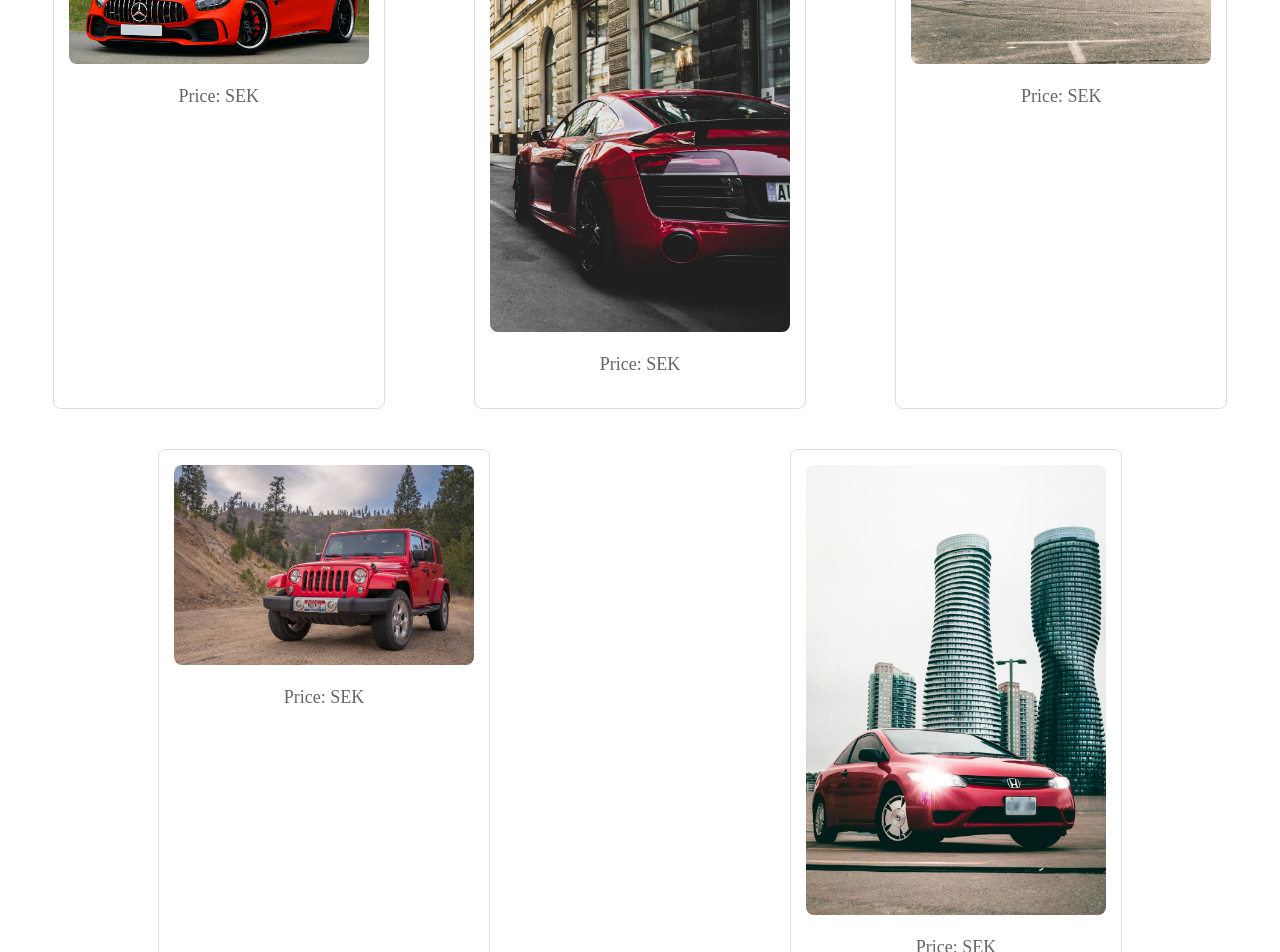
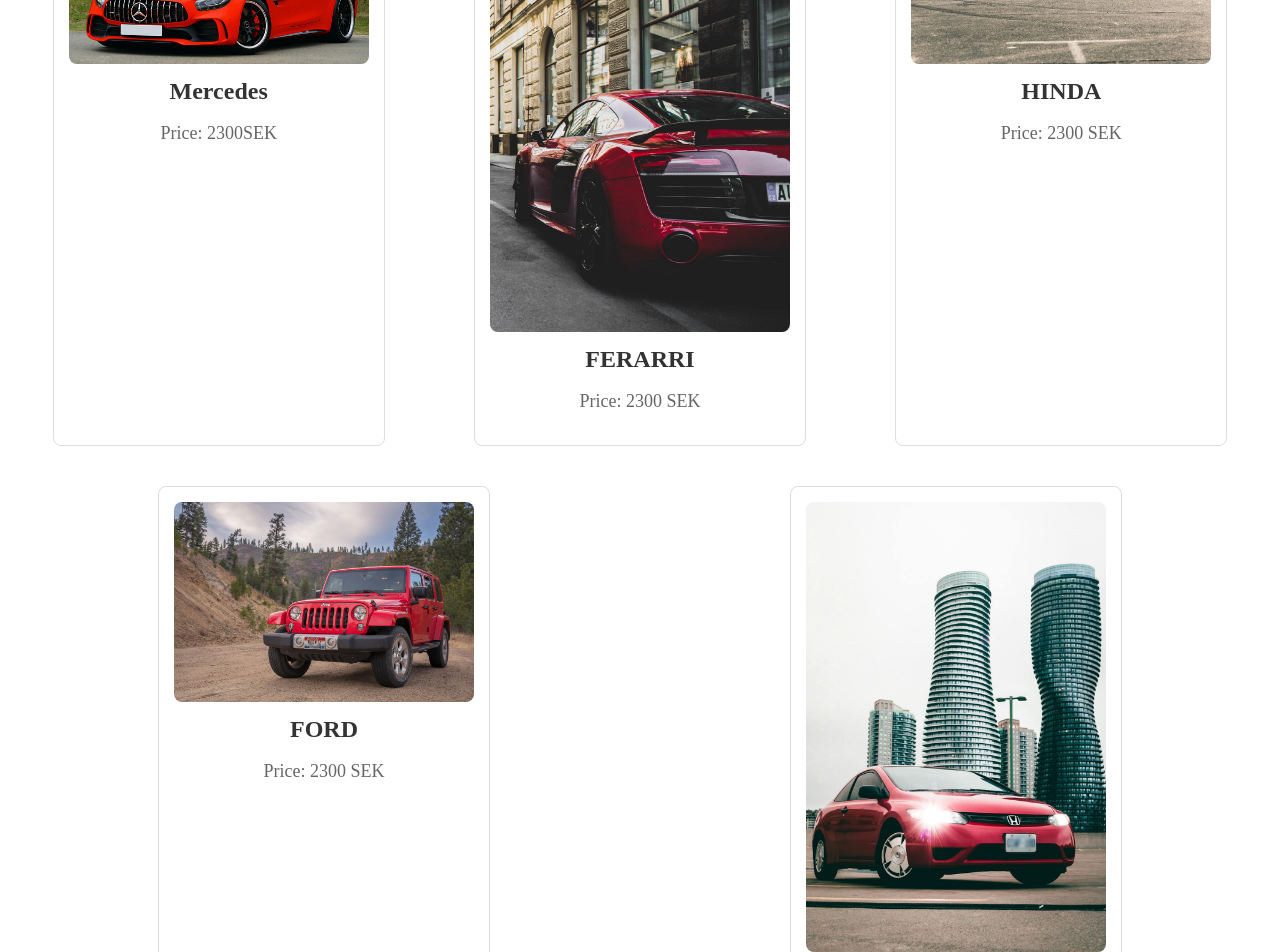
Before and after one commit to yousseforabi/react-1, a React (Vite) app: page / in a window 1280 px wide. Shown: the part 180-1132 px from the top of the page. Built offline with nearby package versions, Linux system fonts and the light colour scheme.

Commit message:
daownloading package jason and creating folder for pages

```diff
--- a/package.json
+++ b/package.json
@@ -11,7 +11,8 @@
   },
   "dependencies": {
     "react": "^18.3.1",
-    "react-dom": "^18.3.1"
+    "react-dom": "^18.3.1",
+    "react-router-dom": "^7.0.1"
   },
   "devDependencies": {
     "@eslint/js": "^9.13.0",
--- a/src/App.jsx
+++ b/src/App.jsx
@@ -2,7 +2,11 @@
 function App() {
   return (
    <>
-   <Car></Car>
+   <Car model1="Mercedes" price1="2300"
+   model2="FERARRI" price2="2300"
+    model3="HINDA" price3="2300"
+    model4="FORD" price4="2300"
+    model5="KIA" price5="2300"/>
   </>)
 
 }
--- a/src/components/Car.jsx
+++ b/src/components/Car.jsx
@@ -11,28 +11,28 @@
         <div className="car-showcase">
             <div className="car-item">
                 <img src={mercedesCar} alt="Mercedes" />
-                <h1 className="car-model">{props.model}</h1>
-                <p>Price: {props.price}SEK</p>
+                <h1 className="car-model">{props.model1}</h1>
+                <p>Price: {props.price1}SEK</p>
             </div>
             <div className="car-item">
                 <img src={ferrariCar} alt="Ferrari"/>
-                <h1 className="car-model">{props.model}</h1>
-                <p>Price: {props.price} SEK</p>
+                <h1 className="car-model">{props.model2}</h1>
+                <p>Price: {props.price2} SEK</p>
             </div>
             <div className="car-item">
                 <img src={fordCar} alt="Ford"/>
-                <h1 className="car-model">{props.model}</h1>
-                <p>Price: {props.price} SEK</p>
+                <h1 className="car-model">{props.model3}</h1>
+                <p>Price: {props.price3} SEK</p>
             </div>
             <div className="car-item">
                 <img src={jeepCar} alt="Jeep"/>
-                <h1 className="car-model">{props.model}</h1>
-                <p>Price: {props.price} SEK</p>
+                <h1 className="car-model">{props.model4}</h1>
+                <p>Price: {props.price4} SEK</p>
             </div>
             <div className="car-item">
                 <img src={hondaCar} alt="Honda"/>
-                <h1 className="car-model">{props.model}</h1>
-                <p>Price: {props.price} SEK</p>
+                <h1 className="car-model">{props.model5}</h1>
+                <p>Price: {props.price5} SEK</p>
             </div>
         </div>
     );
```
Also changed, not shown: src/pages/about.jsx (added), src/pages/contact.jsx (added), src/pages/home.jsx (added), 1 other file (tests, documents, lock files or other folders).
